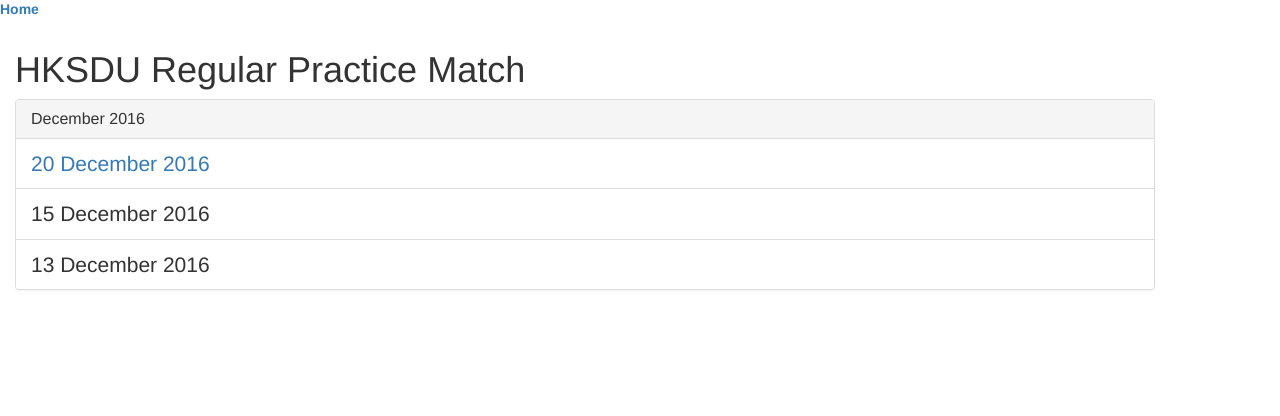
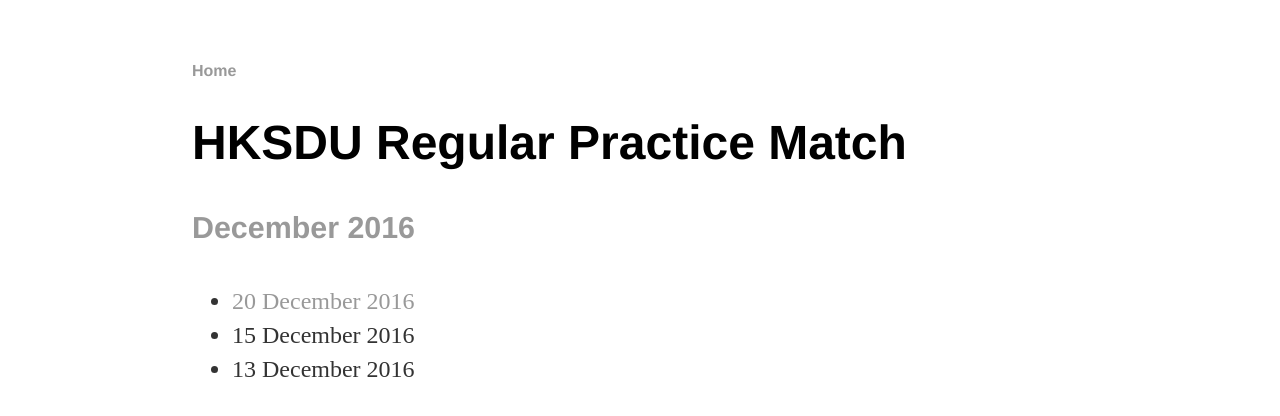
Before and after one commit to HKSDU/hksdu.github.io, a Jekyll site: the page built from index.html, in a window 1280 px wide. Shown: the top 416 px of the page. Built offline with Jekyll 4.4.1, drawn with Linux system fonts in a browser that asks for light colours.

Commit message:
Update index.html

```diff
--- a/index.html
+++ b/index.html
@@ -3,7 +3,6 @@ layout: default
 title: HKSDU Match Results
 ---
   <meta name="viewport" content="width=device-width, initial-scale=1">
-  <link rel="stylesheet" href="/css/min.css">
   <script src="/script/jquery.min.js"></script>
   <script src="/script/bootstrap.min.js"></script>
 		<div class="blurb">
```
